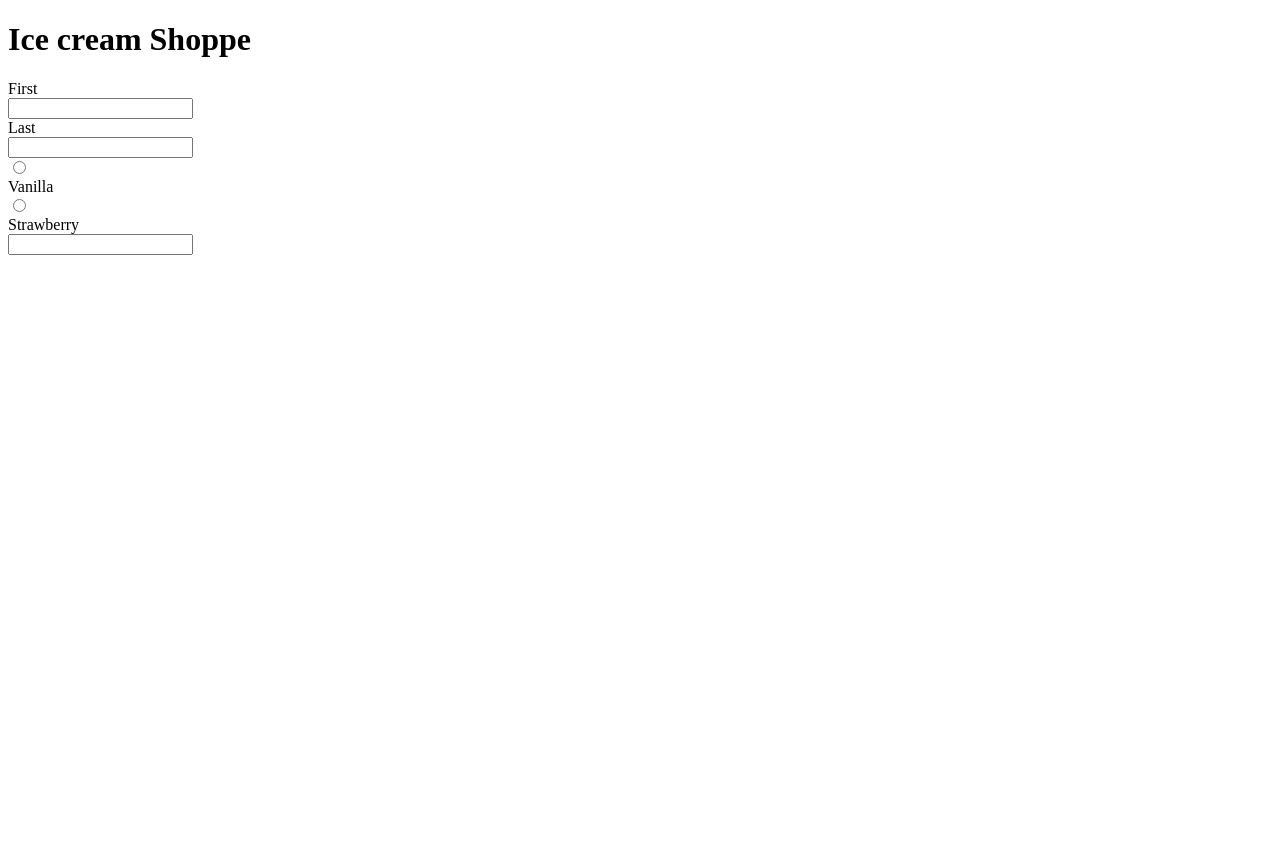
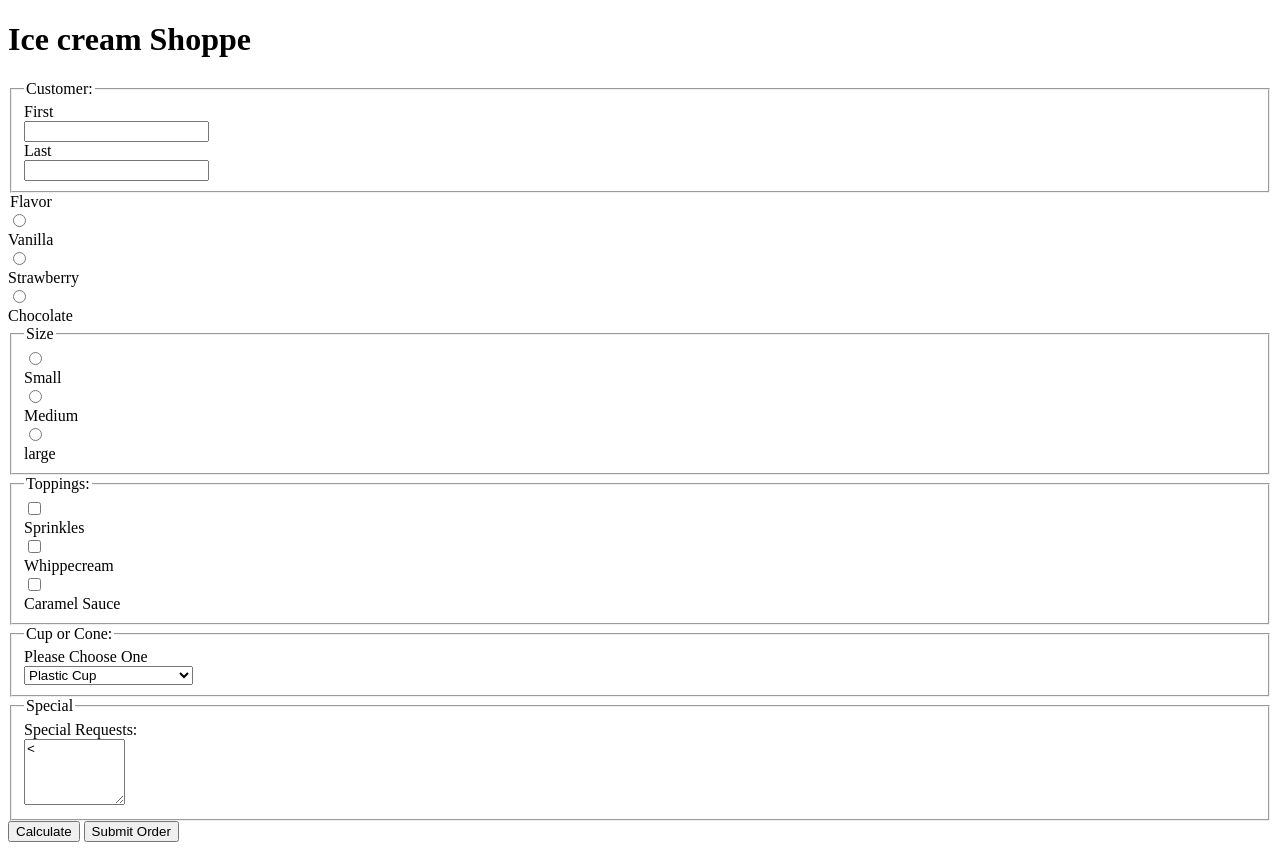
Before and after one commit to pluto559/inputTypes, a plain HTML site: page index.html in a window 1280 px wide. Before the commit the page ends 800 px from the top, so only its background shows below. Drawn offline with Linux system fonts and the light colour scheme.

Commit message:
initial commit 2

```diff
--- a/index.html
+++ b/index.html
@@ -10,6 +10,8 @@
     <div class="content">
         <h1> Ice cream Shoppe</h1>
         <form>
+            <fieldset>
+                <legend>Customer:</legend>
             <div class="row">
                 <div>
                  <label for="firstname">First</label>
@@ -20,6 +22,10 @@
                  <input id="lastname" name="last_name" type="text">
             </div>
     </div>
+            </fieldset>
+            <div class="row"
+                 <fieldset>
+                     <legend>Flavor</legend>
             <div>
                 <div>
                     <input type="radio" id="vanilla" name="icecream">
@@ -29,8 +35,59 @@
                     <input type="radio" id="strawberry" name="icecream">
                     <label for="strawberry">Strawberry</label>
                 </div>
+                    <div>
+                        <input type="radio" id="chocolate" name="icecream">
+                        <label for="chocolate">Chocolate</label>
+                    </div>
+                    </fieldset>
+            <fieldset>
+                <legend>Size</legend>
                 <div>
-                    <input
+                    <input type="radio" id="small" name="size">
+                    <label for="small">Small</label>
+                </div>
+            <div>
+                    <input type="radio" id="medium" name="size">
+                    <label for="medium">Medium</label>
+                </div>
+                <div>
+                        <input type="radio" id="large" name="size">
+                        <label for="large">large</label>
+                    </div>
+            </fieldset>
+            <fieldset>
+                <legend>Toppings:</legend>
+                <div>
+                    <input type="checkbox" id="sprinkles" name="sprinkles" values="sprinkles">
+                    <label for="sprinkles">Sprinkles</label>
+            </div>
+                <div>
+                    <input type="checkbox" id="whippedcream" name="whippedcream" values="whippedcream">
+                    <label for="whippedcream">Whippecream</label>
+                </div>
+                <div>
+                    <input type="checkbox" id="caramel" name="caramel" values="caramel">
+                    <label for="caramel">Caramel Sauce</label>
+                </div>
+            </fieldset>
+            <fieldset>
+                <legend>Cup or Cone:</legend>
+                <label for="container">Please Choose One</label>
+                <select name="container" id="container">
+                    <option value="cup">Plastic Cup</option>
+                    <option value="sugar">Sugar Cone</option>
+                    <option value="waffle">Waffle Cone</option>
+                    <option value="dippedWaffle">Chocolate Dipped Waffle</option>
+                </select>
+            </fieldset>
+            <fieldset>
+                <legend>Special</legend>
+                <label for="SpecialRequests">Special Requests:</label>
+                <textarea id="SpecialRequests" name="SpecialRequests" rows="4" cols="10" placeholder="Allergic to peanuts, substitution, etc."><</textarea>
+            </fieldset>
+
+            <button type="button" onclick="alert('Free today for our Grand Opening!')">Calculate</button>
+            <button type="sumbit">Submit Order</button>
         </form>
     </div>
 </div>
```
Also changed, not shown: Pizzahut.html (added, +105 -0 lines).
